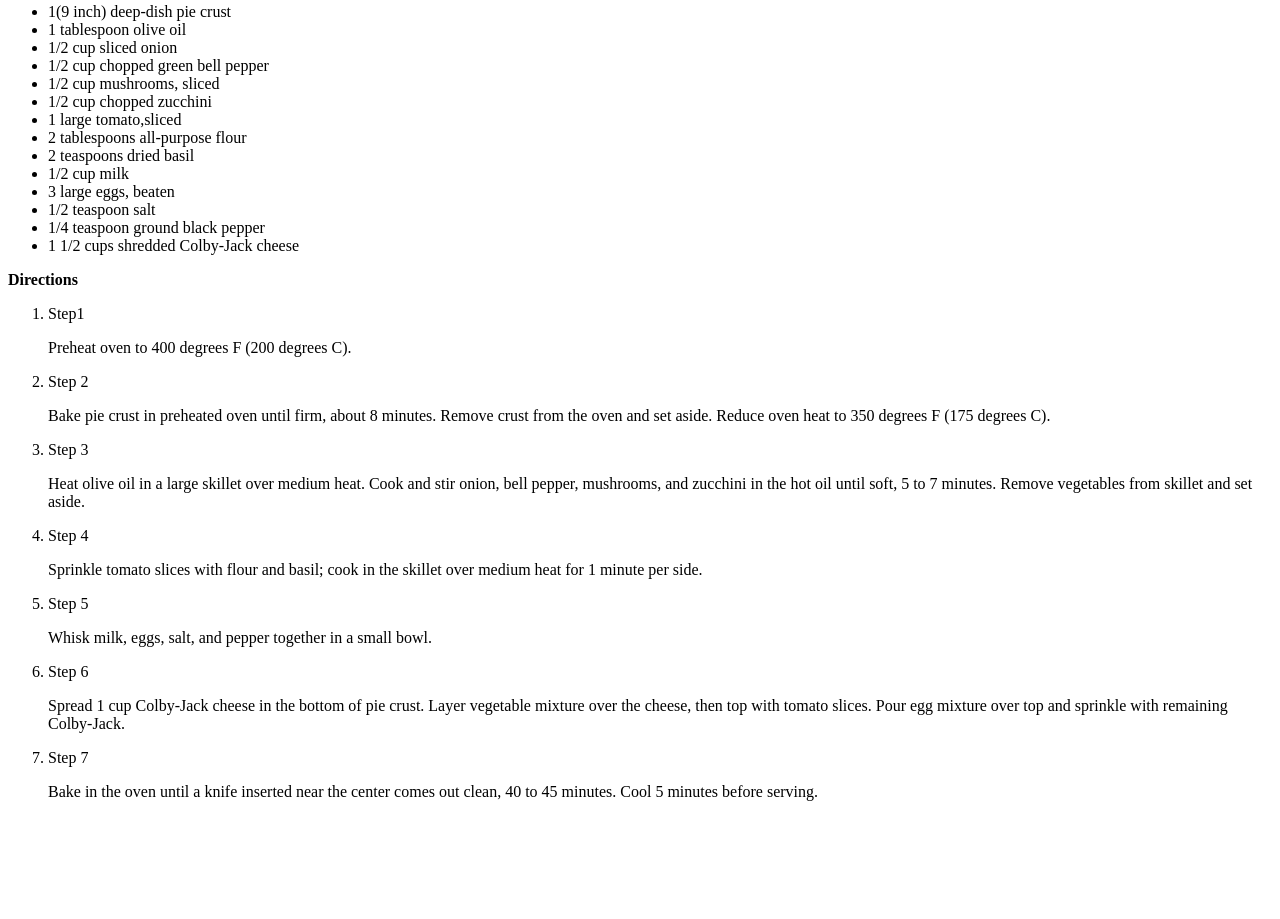
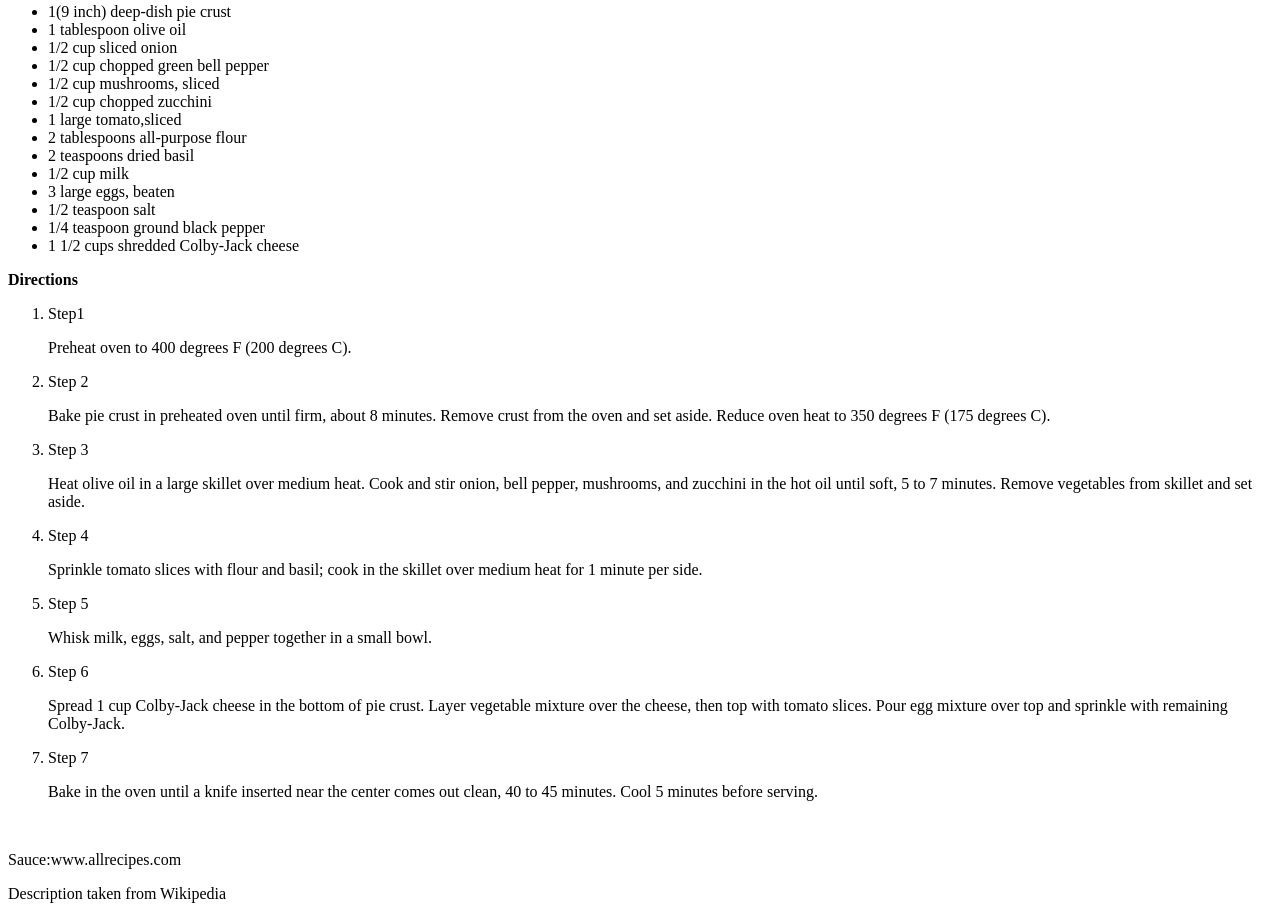
Before and after one commit to nick2219/odin-recipes, a plain HTML site: page recipes/quiche.html in a window 1280 px wide. Shown: the part 517-1436 px from the top of the page. Before the commit the page ends 1334 px from the top, so only its background shows below. Drawn offline with Linux system fonts and the light colour scheme.

Commit message:
Added sauce to quiche.html file

```diff
--- a/recipes/quiche.html
+++ b/recipes/quiche.html
@@ -54,5 +54,8 @@
         <li> Step 7</li>
         <p> Bake in the oven until a knife inserted near the center comes out clean, 40 to 45 minutes. Cool 5 minutes before serving.</p>
     </ol>
+    <br>
+    <p>Sauce:www.allrecipes.com</p>
+    <p>Description taken from Wikipedia</p>
 </body>
 </html>
```
